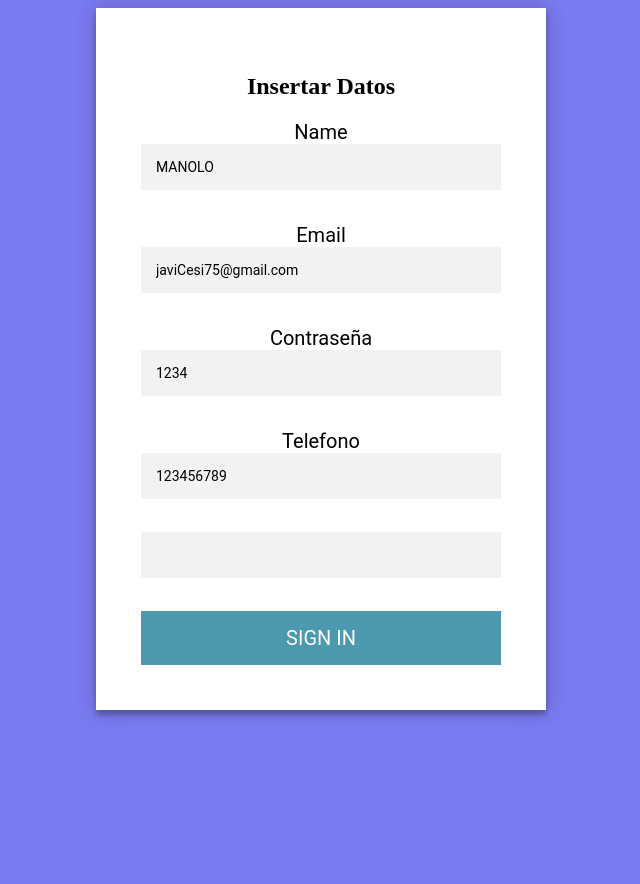
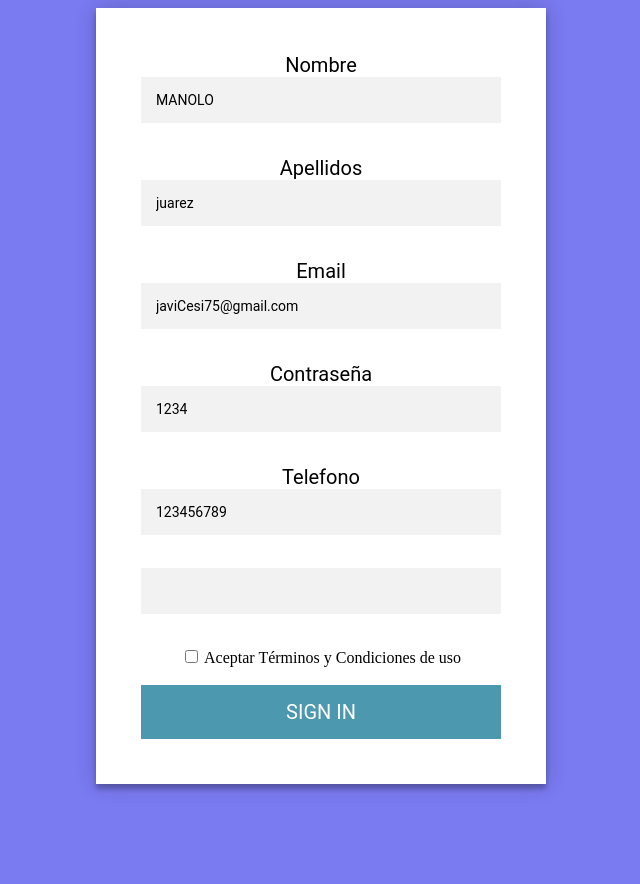
Before and after one commit to JavierIglesias27/consultoria, a PHP site: page /registerFinal/registrarse.html in a window 1280 px wide. Shown: the whole page, without its empty margins (319-959 px from the left). Before the commit the page ends 719 px from the top, so only its background shows below. Run offline with PHP 8.4, Linux system fonts and the light colour scheme; some libraries are stand-ins or nearby versions.

Commit message:
savephp2

```diff
--- a/menu.html
+++ b/menu.html
@@ -34,9 +34,9 @@
 					</button>
 					<div id="notRegister" class="navbar-brand page-scroll">
 						<a href="/registerFinal/registrarse.html"
-							><button class="button-register">SignUp</button></a
+							><button class="button-register">Resgitrarse</button></a
 						>
-						<a href="/registerFinal/login.html"><button class="button-register">LogIn</button></a>
+						<a href="/registerFinal/login.html"><button class="button-register">Iniciar Sesion</button></a>
 					</div>
 					<div style="visibility: hidden" id="divUsuario" >
 						<a href="/index.html"
--- a/registerFinal/nuevo_usuario.php
+++ b/registerFinal/nuevo_usuario.php
@@ -19,11 +19,12 @@ if (isset($_GET['id']) && isset($_GET['clave'])) {
             $usuario->id = $row['id'];
             $usuario->email = $row['email'];
             $usuario->nombre = $row['nombre'];
+            $usuario->apellido = $row['apellido'];
             $usuario->phone = $row['phone'];
             $usuario->password = $row['password'];
             $usuario->reg_date = $row['reg_date'];
         }
-        $xstring = $usuario->id . "-" . $usuario->email . "-" . $usuario->nombre . "-" . $usuario->phone . "-" . $usuario->password . "-" . $usuario->reg_date;
+        $xstring = $usuario->id . "-" . $usuario->email . "-" . $usuario->nombre . "-" . $usuario->apellido . "-" . $usuario->phone . "-" . $usuario->password . "-" . $usuario->reg_date;
         $sha1 = sha1($xstring);
         if ($clave == $sha1) {
             insertUser($usuario);
@@ -38,7 +39,7 @@ if (isset($_GET['id']) && isset($_GET['clave'])) {
 function insertUser($user)
 {
     $conn = new mysqli(data_base_hosting_consultoria, data_base_username_consultoria, data_base_password_consultoria, nameTabla_data_base_consultoria);
-    $sql = "INSERT INTO usuarios (email,nombre,phone,password,reg_date) VALUES ('" . $user->email . "','" . $user->nombre . "'," . $user->phone . ",'" . $user->password . "','" . date("Y-m-d H:i:s") . "');";
+    $sql = "INSERT INTO usuarios (email,nombre, apellido,phone,password,reg_date) VALUES ('" . $user->email . "','" . $user->nombre . "','" . $user->apellido . "'," . $user->phone . ",'" . $user->password . "','" . date("Y-m-d H:i:s") . "');";
     if ($conn->query($sql) === TRUE) {
         echo "<br>OK";
         $sql_a = "DELETE FROM usuarios_temp WHERE email='" . $user->email . "' || reg_date <= NOW() - INTERVAL 1 DAY;";
--- a/registerFinal/registrarse.html
+++ b/registerFinal/registrarse.html
@@ -11,17 +11,18 @@
 		<script src="https://www.google.com/recaptcha/api.js?render=6LepHlMgAAAAAPTY7N2X6M7AkmJL7v3Dv5S86Ywx"></script>
 
 		<style>
-			body{
+			body {
 				background-color: rgb(122, 122, 241);
 			}
 			.form {
 				z-index: 1;
-				background: #FFFFFF;
+				background: #ffffff;
 				max-width: 360px;
 				margin: 0 auto 100px;
 				padding: 45px;
 				text-align: center;
-				box-shadow: 0 0 20px 0 rgba(0, 0, 0, 0.2), 0 5px 5px 0 rgba(0, 0, 0, 0.24);
+				box-shadow: 0 0 20px 0 rgba(0, 0, 0, 0.2),
+					0 5px 5px 0 rgba(0, 0, 0, 0.24);
 			}
 			.inputs_form_register {
 				font-family: "Roboto", sans-serif;
@@ -58,14 +59,16 @@
 				width: 100%;
 				border: 0;
 				padding: 15px;
-				color: #FFFFFF;
+				color: #ffffff;
 				font-size: 20px;
 				-webkit-transition: all 0.3 ease;
 				transition: all 0.3 ease;
 				cursor: pointer;
-				}
-			.button_form_register:hover,.button_form_registe:active,.button_form_registe:focus {
-			background: #3340f0;
+			}
+			.button_form_register:hover,
+			.button_form_registe:active,
+			.button_form_registe:focus {
+				background: #3340f0;
 			}
 			/**hace desaperece catcha x sino quiero verlo en pantalla/
 			/* .greecaptcha-badge {
@@ -75,10 +78,24 @@
 	</head>
 	<body>
 		<div class="form" id="SignUp">
-			<h2>Insertar Datos</h2>
-
-			<label class="label_form_register">Name</label>
-			<input  class="inputs_form_register"type="text" id="nameSignUp" placeholder="Nombre" value="MANOLO" />
+			<label class="label_form_register">Nombre</label>
+			<input
+				class="inputs_form_register"
+				type="text"
+				id="nameSignUp"
+				placeholder="Nombre"
+				value="MANOLO"
+			/>
+			<br />
+			<br />
+			<label class="label_form_register">Apellidos</label>
+			<input
+				class="inputs_form_register"
+				type="text"
+				id="firstNameSignUp"
+				placeholder="Apellidos"
+				value="juarez"
+			/>
 			<br />
 			<br />
 			<label class="label_form_register">Email</label>
@@ -111,10 +128,28 @@
 			/>
 			<br />
 			<br />
-			<input class="inputs_form_register" id="g-recaptcha-response" name="g-recaptcha-response" />
+			<input
+				class="inputs_form_register"
+				id="g-recaptcha-response"
+				name="g-recaptcha-response"
+			/>
 			<br />
 			<br />
-			<button  class="button_form_register" id="buttonRegistro" disabled>Sign IN</button>
+			<input
+				type="checkbox"
+				id="check1"
+				name="check1"
+				onclick="alert('Gracias por aceptar términos y condiciones')"
+				value="yes"
+				required
+			/>
+			<label>Aceptar Términos y Condiciones de uso</label>
+
+			<br />
+			<br />
+			<button class="button_form_register" id="buttonRegistro" disabled>
+				Sign IN
+			</button>
 		</div>
 	</body>
 </html>
--- a/registerFinal/registrarse.js
+++ b/registerFinal/registrarse.js
@@ -3,6 +3,7 @@ const boton = document.getElementById("buttonRegistro");
 boton.addEventListener("click", registrarUsuario);
 
 const inputName = document.getElementById("nameSignUp");
+const inputFirstName = document.getElementById("firstNameSignUp");
 const inputEmail = document.getElementById("emailSignUp");
 const inputPassword = document.getElementById("passwordSignUp");
 const inputPhone = document.getElementById("phoneSignUp");
@@ -37,11 +38,13 @@ function checkRecaptcha() {
 
 function registrarUsuario() {
 	let inputName_valor = inputName.value;
+	let inputFirstName_valor = inputFirstName.value;
 	let inputEmail_valor = inputEmail.value;
 	let inputPassword_valor = inputPassword.value;
 	let inputPhone_valor = inputPhone.value;
 
 	let nameBoolean = true;
+	let firstNameBoolean = true;
 	let emailBoolean = true;
 	let passwordBoolean = true;
 	let phoneBoolean = true;
@@ -52,6 +55,12 @@ function registrarUsuario() {
 	/* hacer regex xa todos en JS y luego poner el mismo eh PHP */
 	if (inputName_valor.length < 2) {
 		nameBoolean = false;
+	}
+	if (inputFirstName_valor == "" && !isNaN(inputFirstName_valor)) {
+		firstNameBoolean = false;
+	}
+	if (inputFirstName_valor.length < 2) {
+		firstNameBoolean = false;
 	}
 	if (inputEmail_valor == "" && !isNaN(inputEmail_valor)) {
 		emailBoolean = false;
@@ -77,6 +86,7 @@ function registrarUsuario() {
 			api: "checkEmail",
 			email: inputEmail_valor,
 			nombre: inputName_valor,
+			apellido: inputFirstName_valor,
 			phone: inputPhone_valor,
 			password: inputPassword_valor,
 			captcha: document.getElementById("g-recaptcha-response").value,
@@ -94,19 +104,32 @@ function registrarUsuario() {
 					console.warn("TODO OK");
 					emailBoolean = true;
 				}
-				coloresCampo(nameBoolean, emailBoolean, passwordBoolean, phoneBoolean);
+				coloresCampo(
+					nameBoolean,
+					firstNameBoolean,
+					emailBoolean,
+					passwordBoolean,
+					phoneBoolean
+				);
 			}
 		},
 		error: function (error) {
 			console.log("ERROR" + error);
 			emailBoolean = false;
-			coloresCampo(nameBoolean, emailBoolean, passwordBoolean, phoneBoolean);
+			coloresCampo(
+				nameBoolean,
+				firstNameBoolean,
+				emailBoolean,
+				passwordBoolean,
+				phoneBoolean
+			);
 		},
 	});
 }
 
 function coloresCampo(
 	nameBoolean,
+	firstNameBoolean,
 	emailBoolean,
 	passwordBoolean,
 	phoneBoolean
@@ -117,6 +140,13 @@ function coloresCampo(
 	} else {
 		inputName.classList.remove("inputSucces");
 		inputName.classList.add("inputError");
+	}
+	if (firstNameBoolean) {
+		inputFirstName.classList.remove("inputError");
+		inputFirstName.classList.add("inputSucces");
+	} else {
+		inputFirstName.classList.remove("inputSucces");
+		inputFirstName.classList.add("inputError");
 	}
 	if (emailBoolean) {
 		inputEmail.classList.remove("inputError");
```
Also changed, not shown: registerFinal/registrarse.php (+7 -6 lines).
